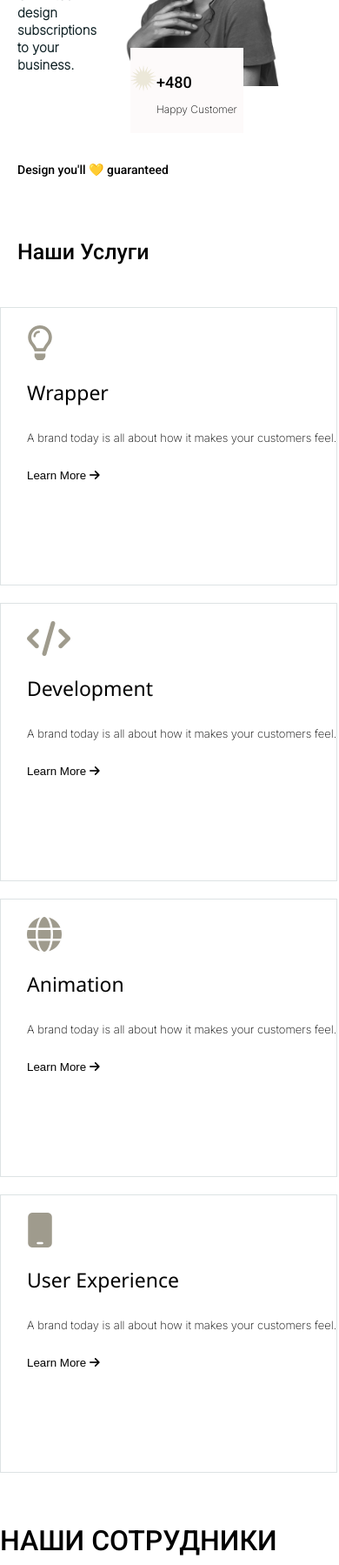
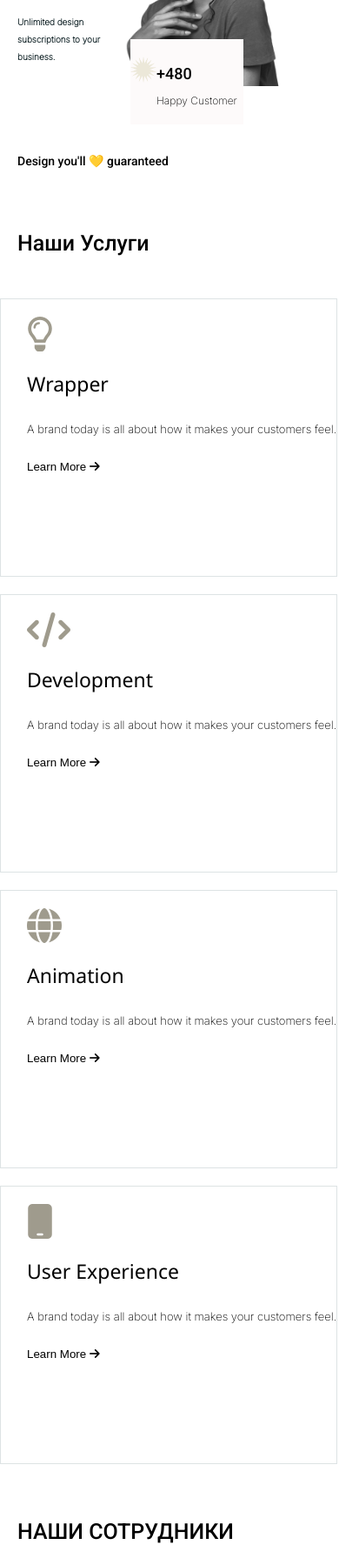
Before and after one commit to Tilek04/Project-webSite, a plain HTML site: page index.html in a window 390 px wide. Shown: the part 201-2000 px from the top of the page at 87% size. Drawn offline with Linux system fonts and the light colour scheme.

Commit message:
text edit

```diff
--- a/style.css
+++ b/style.css
@@ -579,5 +579,13 @@ footer{
     height: 200px;
     margin-bottom: 0;
 }
+.second-pr{
+    font-size: 10px;
+    padding-top: 30px;
+}
+.our__team h2{
+    padding-left: 20px;
+    font-size: 25px;
+}
 
 }
```
